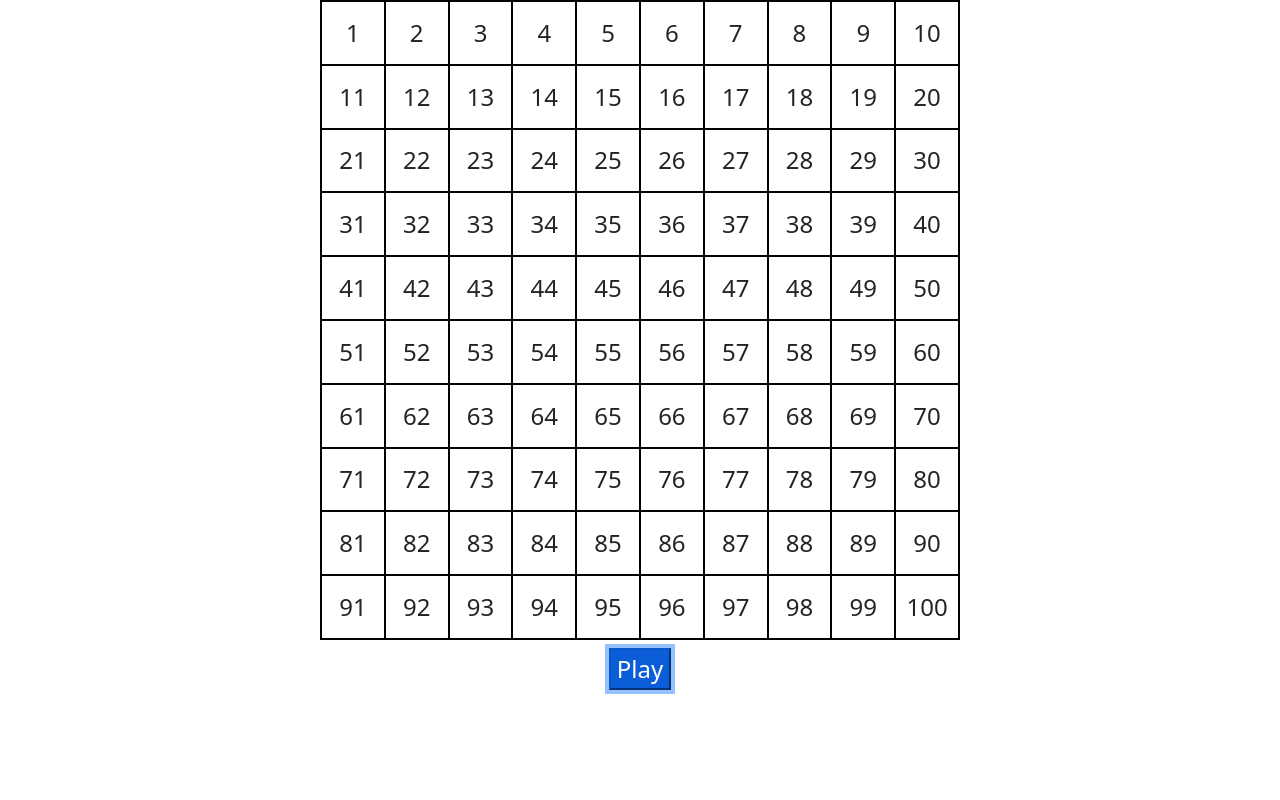
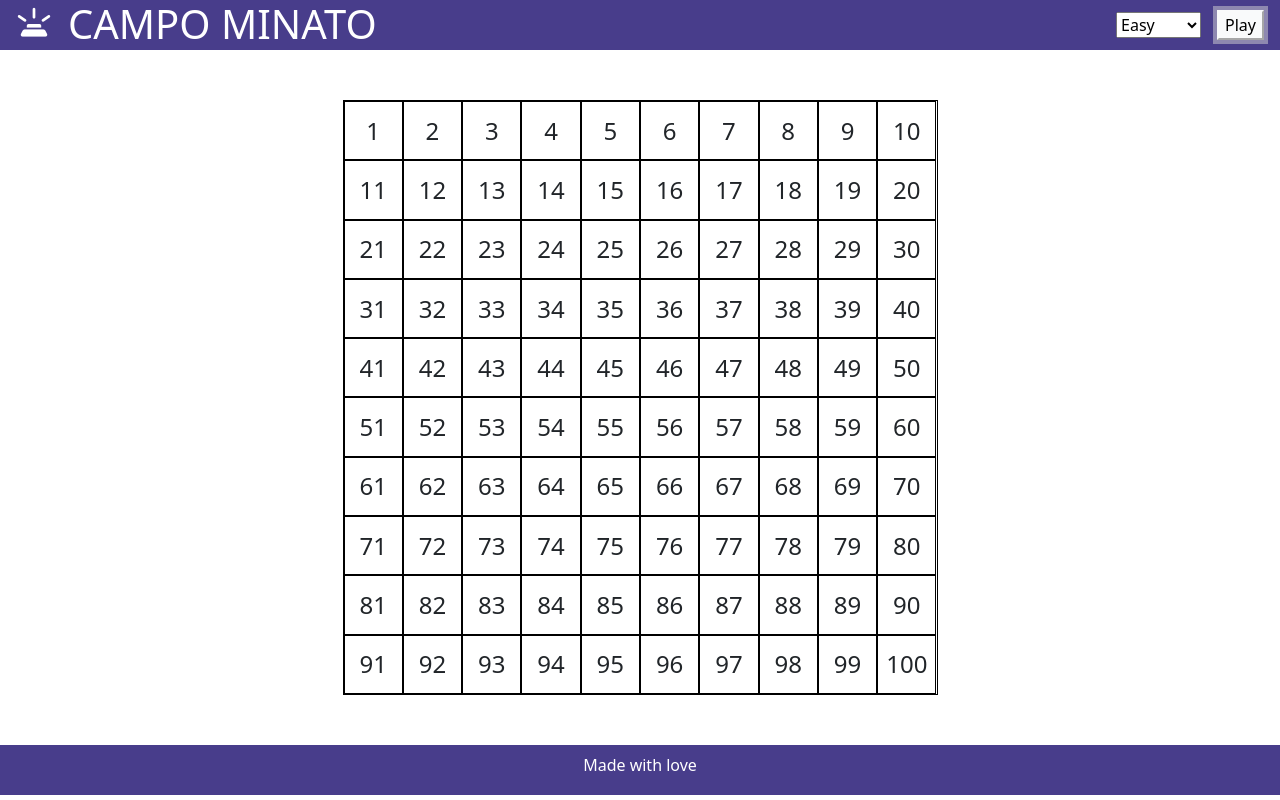
Before and after one commit to andrea-prina/js-campominato-grid, a plain HTML site: page index.html in a window 1280 px wide. Both pictures are taken after a click on the button "Play". Drawn offline with nearby package versions, Linux system fonts and the light colour scheme.

Commit message:
BONUS: creata selezione difficoltà

```diff
--- a/css/style.css
+++ b/css/style.css
@@ -1,20 +1,43 @@
+/* HEADER */
+header, footer {
+    background-color: darkslateblue;
+    color: white;
+    height: 50px;
+}
+
+.logo {
+    font-size: 1.8rem;
+}
+
+/* MAIN */
 .ms_grid-container {
-    height: 80vh;
-    width: 80vh;
-    margin: 0 auto;
+    /* TODO Sistemare dimensioni (anche header e footer */
+    height: calc(90vh - 125px);
+    width: calc(90vh - 125px);
+    margin: 50px auto;
 }
 
 .ms_grid-element {
-    width: calc(100% / 10);
-    height: calc(100% / 10);
     display: flex;
     justify-content: center;
     align-items: center;
     cursor: pointer;
+    font-size: 3vh;
 }
 
-.viewport-text {
-    font-size: 3vh;
+.easy-grid {
+    width: calc(100% / 10);
+    height: calc(100% / 10);
+}
+
+.medium-grid {
+    width: calc(100% / 9);
+    height: calc(100% / 9);
+}
+
+.hard-grid {
+    width: calc(100% / 7);
+    height: calc(100% / 7);
 }
 
 .ms_grid-container, .ms_grid-element {
@@ -22,5 +45,6 @@
 }
 
 .ms_active-element {
-    background-color: aqua;
+    background-color: slateblue;
+    color: white;
 }
--- a/index.html
+++ b/index.html
@@ -4,6 +4,8 @@
     <meta charset="UTF-8">
     <meta http-equiv="X-UA-Compatible" content="IE=edge">
     <meta name="viewport" content="width=device-width, initial-scale=1.0">
+    <!-- Import FontAwesome 6.1.1 -->
+    <link rel="stylesheet" href="https://cdnjs.cloudflare.com/ajax/libs/font-awesome/6.1.1/css/all.min.css" integrity="sha512-KfkfwYDsLkIlwQp6LFnl8zNdLGxu9YAA1QvwINks4PhcElQSvqcyVLLD9aMhXd13uQjoXtEKNosOWaZqXgel0g==" crossorigin="anonymous" referrerpolicy="no-referrer" />
     <!-- Import Bootstrap 5.0.2 -->
     <link href="https://cdn.jsdelivr.net/npm/bootstrap@5.0.2/dist/css/bootstrap.min.css" rel="stylesheet" integrity="sha384-EVSTQN3/azprG1Anm3QDgpJLIm9Nao0Yz1ztcQTwFspd3yD65VohhpuuCOmLASjC" crossorigin="anonymous">
     <!-- Import personal stylesheet -->
@@ -12,12 +14,34 @@
 </head>
 <body>
 
-    <div class="ms_grid-container d-flex flex-wrap">
-        <!-- Here will be inserted the grid elements -->
-    </div>
-    <div class="d-flex justify-content-center mt-2">
-        <button class="btn-primary viewport-text" id="play-button">Play</button>
-    </div>
+    <header class="d-flex justify-content-between">
+        <div class="d-flex">
+            <div class="logo ms-3 me-3"><i class="fa-solid fa-land-mine-on"></i></div>
+            <h1>CAMPO MINATO</h1>
+        </div>
+        <div class="d-flex align-items-center me-3">
+            <div class="me-3">
+                <select name="" id="difficulty-selection">
+                    <option value="Easy">Easy</option>
+                    <option value="Medium">Medium</option>
+                    <option value="Hard">Hard</option>
+                </select>
+            </div>
+            <div>
+                <button class="btn-light" id="play-button">Play</button>
+            </div>
+        </div>
+    </header>
+
+    <main>
+        <div class="ms_grid-container d-flex flex-wrap">
+            <!-- Here will be inserted the grid elements -->
+        </div>
+    </main>
+
+    <footer class="d-flex align-items-center justify-content-center">
+        <h6>Made with love</h6>
+    </footer>
 
     <script src="./js/main.js"></script>
 </body>
--- a/js/main.js
+++ b/js/main.js
@@ -1,6 +1,6 @@
-const CELLS_NUMBER = 100;
 const gridContainer = document.querySelector(".ms_grid-container");
 const playButton = document.getElementById("play-button");
+const difficultySelect = document.getElementById("difficulty-selection");
 
 
 playButton.addEventListener("click", function(){
@@ -12,14 +12,35 @@ playButton.addEventListener("click", function(){
 })
 
 
-// Create a grid (according to the CELLS_NUMBER) with ordered numbers from 1 to CELLS_NUMBER
+// Create a grid (according to the difficulty)
 function createGrid(){
 
     const temporaryDiv = document.createElement("div");
+    const gameDifficulty = difficultySelect.value;
 
-    for(let i = 1; i<= CELLS_NUMBER; i++){
+    let cellsNumber;
+    let gridType;
+
+    switch(gameDifficulty){
+        case "Easy":
+            cellsNumber = 100;
+            gridType = "easy-grid";
+            break;
+
+        case "Medium":
+            cellsNumber = 81;
+            gridType = "medium-grid";
+            break;
+
+        case "Hard":
+            cellsNumber = 49;
+            gridType = "hard-grid";
+            break;
+    }
+
+    for(let i = 1; i<= cellsNumber; i++){
         const gridElement = document.createElement("div");
-        gridElement.classList.add("ms_grid-element", "viewport-text");
+        gridElement.classList.add("ms_grid-element", gridType);
         gridElement.innerHTML = i;
         temporaryDiv.append(gridElement);
     }
```
